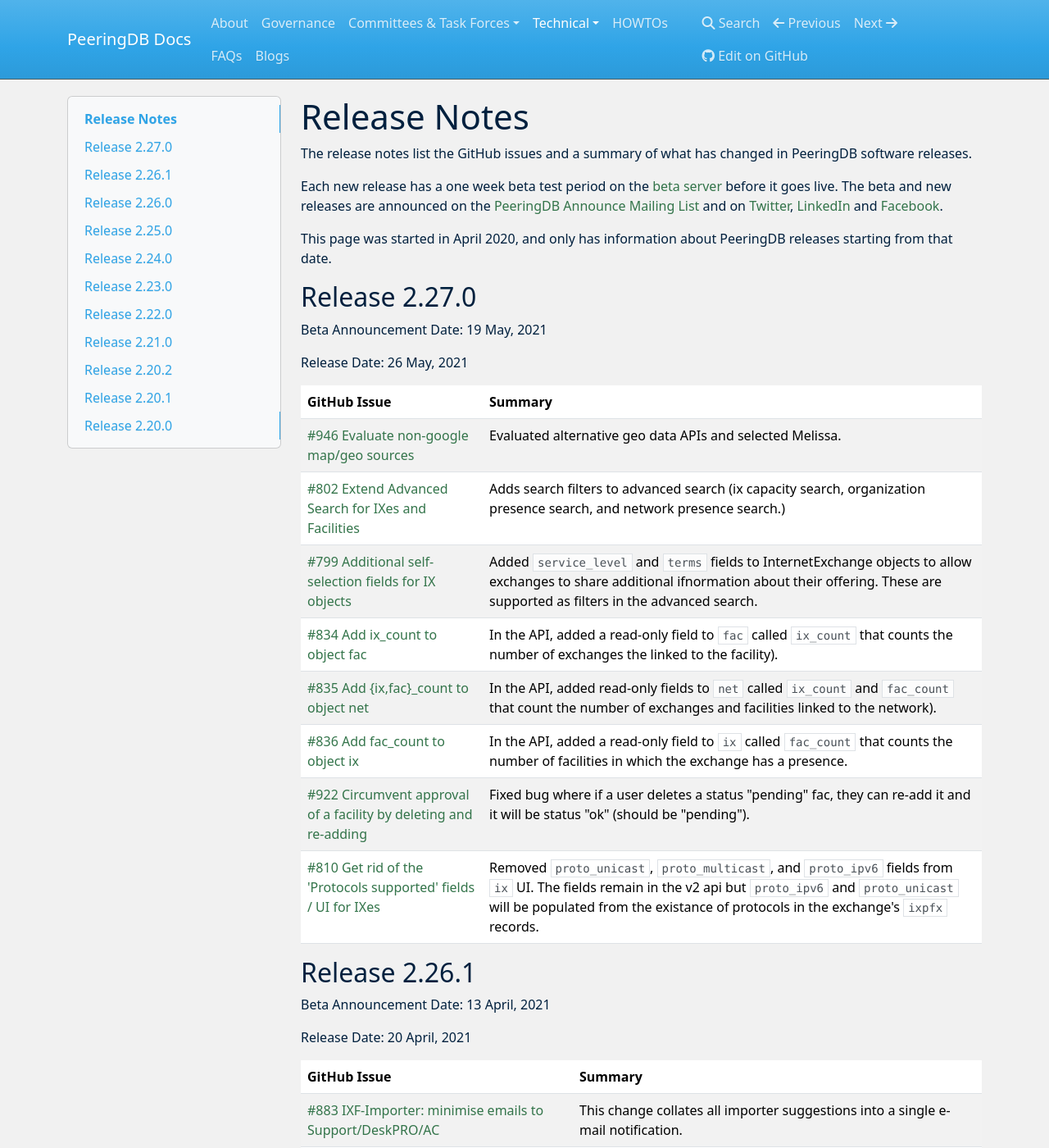
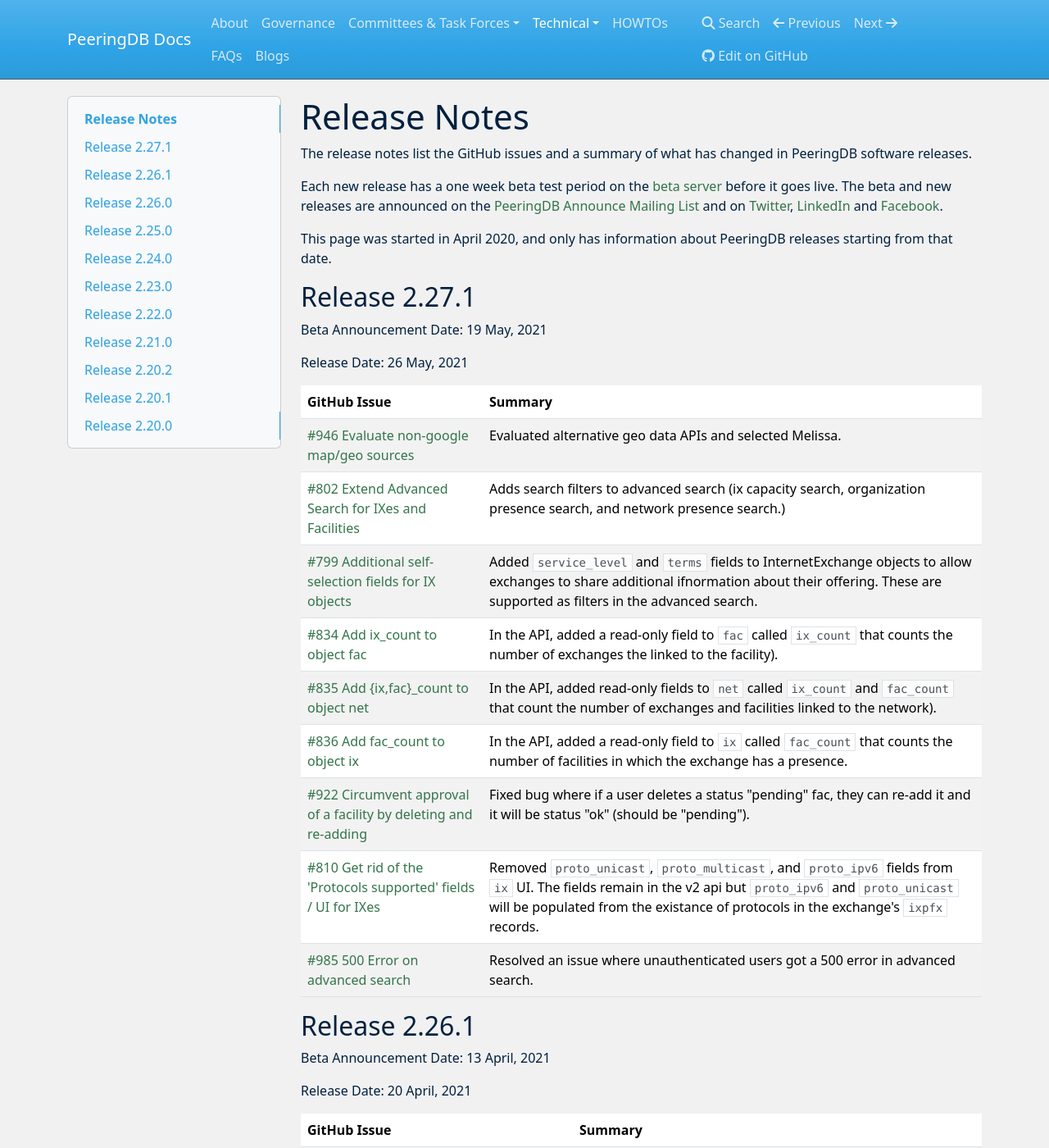
Before and after one commit to peeringdb/docs, an MkDocs documentation site: the page built from docs/release_notes/index.md, in a window 1280 px wide and 1400 px high. Shown: the whole window at 82% size. Built offline with MkDocs 1.6.1, drawn with Linux system fonts in a browser that asks for light colours; nearby versions of some CDN libraries.

Commit message:
Release notes for 2.27.1
Updates release notes to reflect that 2.27.0 moved to 2.27.1 in production, when a bug was addressed during beta testing

```diff
--- a/docs/release_notes/index.md
+++ b/docs/release_notes/index.md
@@ -6,7 +6,7 @@
 
 This page was started in April 2020, and only has information about PeeringDB releases starting from that date.
 
-## Release 2.27.0
+## Release 2.27.1
 
 Beta Announcement Date: 19 May, 2021
 
@@ -22,6 +22,7 @@
 | [#836 Add fac_count to object ix ](https://github.com/peeringdb/peeringdb/issues/836) | In the API, added a read-only field to `ix` called `fac_count` that counts the number of facilities in which the exchange has a presence. |
 | [#922 Circumvent approval of a facility by deleting and re-adding ](https://github.com/peeringdb/peeringdb/issues/922) | Fixed bug where if a user deletes a status "pending" fac, they can re-add it and it will be status "ok" (should be "pending"). |
 | [#810 Get rid of the 'Protocols supported' fields / UI for IXes ](https://github.com/peeringdb/peeringdb/issues/810) | Removed `proto_unicast`, `proto_multicast`, and `proto_ipv6` fields from `ix` UI. The fields remain in the v2 api but `proto_ipv6` and `proto_unicast` will be populated from the existance of protocols in the exchange's `ixpfx` records. |
+| [#985 500 Error on advanced search ](https://github.com/peeringdb/peeringdb/issues/885) | Resolved an issue where unauthenticated users got a 500 error in advanced search. |
 
 
 ## Release 2.26.1
```
